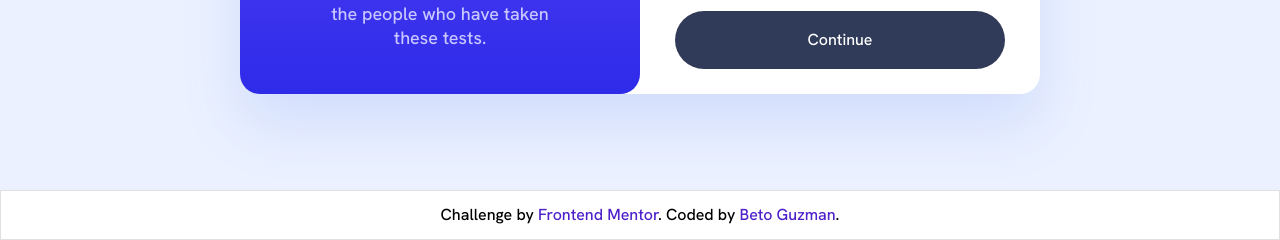
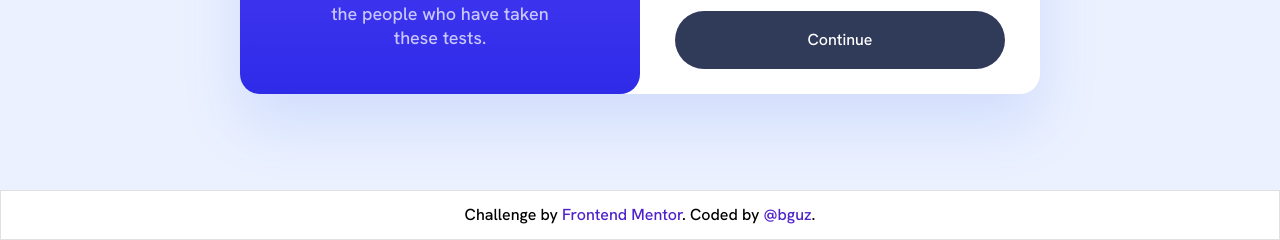
Before and after one commit to bguz/FEM-Results-Summary-Component, a plain HTML site: page index.html in a window 1280 px wide. Shown: the part 560-800 px from the top of the page. Drawn offline with Linux system fonts and the light colour scheme.

Commit message:
changed link

```diff
--- a/index.html
+++ b/index.html
@@ -35,7 +35,7 @@
 
   <div class="attribution">
     Challenge by <a href="https://www.frontendmentor.io?ref=challenge" target="_blank">Frontend Mentor</a>.
-    Coded by <a href="#">Beto Guzman</a>.
+    Coded by <a href="https://www.frontendmentor.io/profile/bguz">@bguz</a>.
   </div>
 
   <script src="assets/js/main.js"></script>
```
